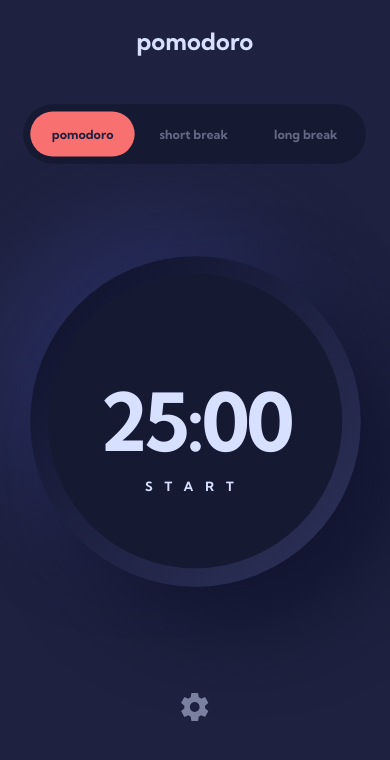
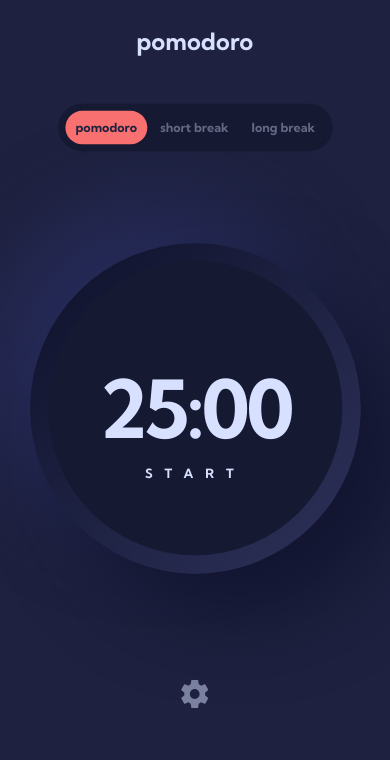
Before and after one commit to B3gnoche/promodoro-app, a website built with Vite: page index.html in a window 390 px wide. Built offline with nearby package versions, Linux system fonts and the light colour scheme.

Commit message:
CSS Updates
Text button styles.

```diff
--- a/src/style.css
+++ b/src/style.css
@@ -330,6 +330,10 @@ button {
   .modal {
     transform: scale(0.9);
   }
+
+  .text-btn {
+    padding: 0.6rem 0.7rem;
+  }
 }
 
 .settings__icon {
```
